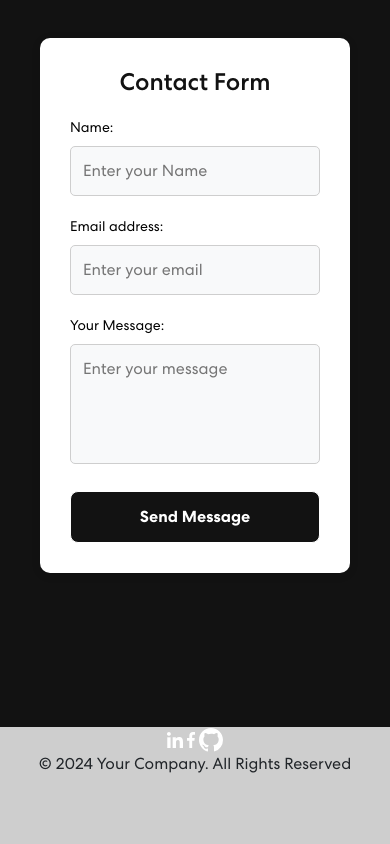
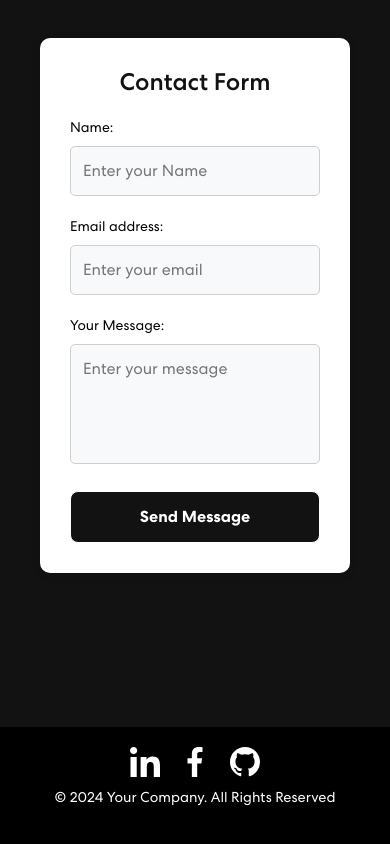
Before and after one commit to LuisECV0/Cloudflare, a React (Vite) app: page / in a window 390 px wide. Shown: the part 4542-5386 px from the top of the page. Built offline with nearby package versions, Linux system fonts and the light colour scheme.

Commit message:
se añadieron los estilos de footer

```diff
--- /dev/null
+++ b/src/Components/Footer.css
@@ -0,0 +1,38 @@
+.footer {
+  background-color: #000;
+  padding: 20px 0;
+  color: #fff;
+  text-align: center;
+  position: relative;
+  width: 100%;
+}
+
+.footer p {
+  margin: 0;
+}
+
+.social-icon {
+  display: flex;
+  justify-content: center;
+  margin-bottom: 10px;
+}
+
+.social-icon a {
+  margin: 0 10px;
+}
+
+.social-icon img {
+  width: 40px;
+  height: 40px;
+}
+
+@media (max-width: 767px) {
+  .social-icon img {
+      width: 30px;
+      height: 30px;
+  }
+
+  .footer p {
+      font-size: 0.9rem;
+  }
+}
--- a/src/Components/Footer.jsx
+++ b/src/Components/Footer.jsx
@@ -2,7 +2,7 @@ import { Container, Row, Col } from "react-bootstrap";
 import navIcon1 from '../assets/img/nav-icon1.svg';
 import navIcon2 from '../assets/img/nav-icon2.svg';
 import navIcon4 from '../assets/img/nav-icon4.svg';
-
+import './Footer.css';
 
 export const Footer = () => {
   return (
```
